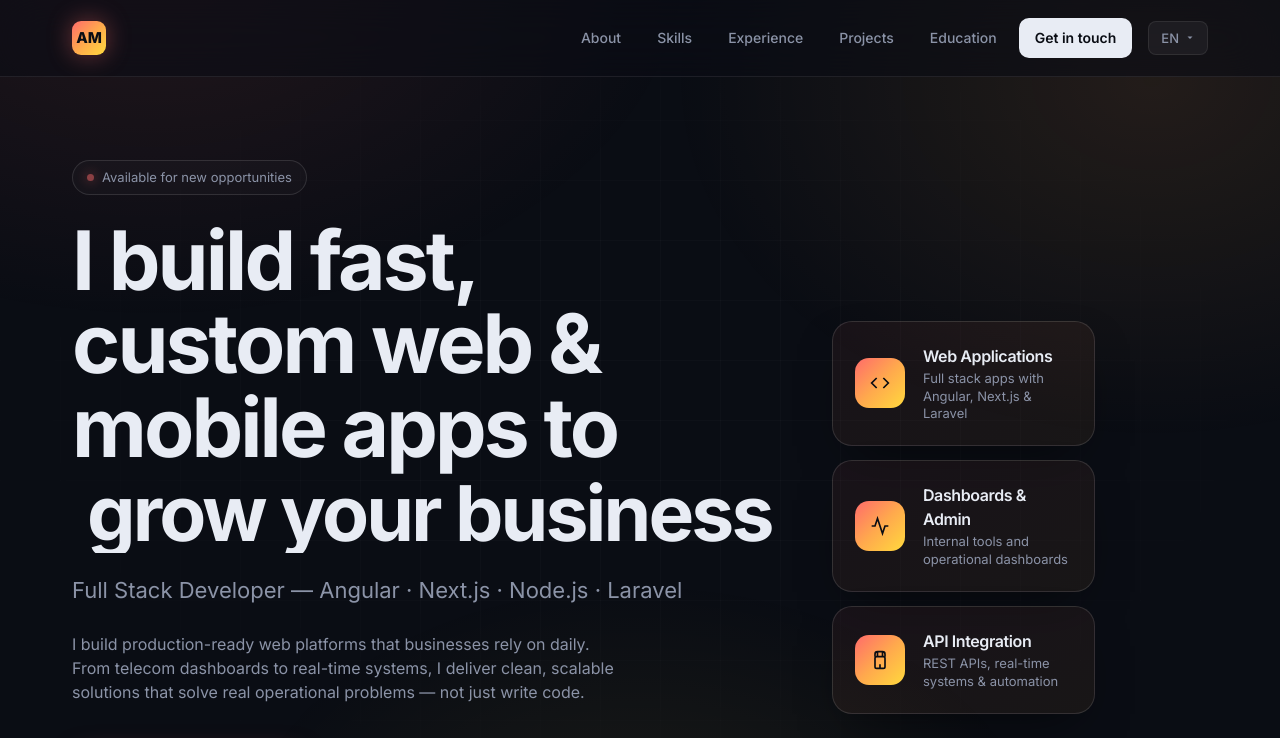
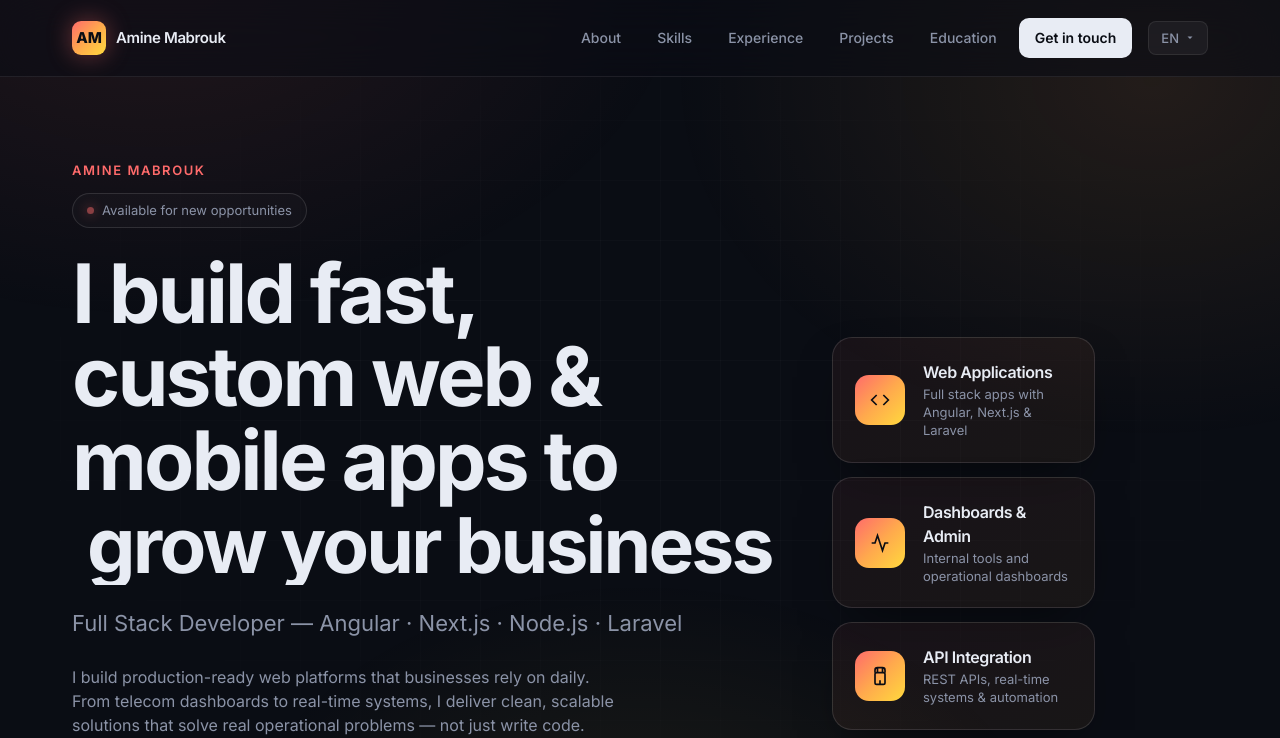
Before and after one commit to AmineMabrouk17/My-Portfolio, a Next.js app: page / in a window 1280 px wide. Shown: the top 738 px of the page. Built offline with nearby package versions, Linux system fonts and the light colour scheme.

Commit message:
feat: enhance SEO with visible name and richer structured data

```diff
--- a/src/app/layout.tsx
+++ b/src/app/layout.tsx
@@ -10,9 +10,9 @@ const inter = Inter({
 });
 
 const siteUrl = "https://my-portfolio-seven-chi-94.vercel.app";
-const title = "Amine Mabrouk — Full Stack Developer";
+const title = "Amine Mabrouk — Full Stack Developer Portfolio";
 const description =
-  "Amine Mabrouk — Full Stack Developer specializing in Angular, Next.js, Node.js and Laravel. Based in Tunis, Tunisia.";
+  "Amine Mabrouk's portfolio — Full Stack Developer specializing in Angular, Next.js, Node.js and Laravel. Based in Tunis, Tunisia.";
 
 export const metadata: Metadata = {
   metadataBase: new URL(siteUrl),
@@ -23,6 +23,7 @@ export const metadata: Metadata = {
   description,
   keywords: [
     "Amine Mabrouk",
+    "Amine Mabrouk Portfolio",
     "Full Stack Developer",
     "Angular Developer",
     "Next.js Developer",
@@ -46,7 +47,7 @@ export const metadata: Metadata = {
   openGraph: {
     type: "website",
     url: siteUrl,
-    siteName: "Amine Mabrouk — Full Stack Developer",
+    siteName: "Amine Mabrouk — Full Stack Developer Portfolio",
     title,
     description,
     locale: "en_US",
--- a/src/app/page.tsx
+++ b/src/app/page.tsx
@@ -6,13 +6,22 @@ import About from "@/components/sections/About";
 import Skills from "@/components/sections/Skills";
 import { Experience, Projects, Education, Languages, Contact } from "@/components/sections/LazySections";
 
-const personJsonLd = {
+const siteUrl = "https://my-portfolio-seven-chi-94.vercel.app";
+
+const jsonLd = {
   "@context": "https://schema.org",
+  "@graph": [
+    {
       "@type": "Person",
+      "@id": `${siteUrl}/#person`,
       name: "Amine Mabrouk",
+      alternateName: "Amine Mabrouk Portfolio",
       jobTitle: "Full Stack Developer",
-  url: "https://my-portfolio-seven-chi-94.vercel.app",
+      description:
+        "Full Stack Developer specializing in Angular, Next.js, Node.js and Laravel.",
+      url: siteUrl,
       email: "mailto:amx72001@gmail.com",
+      telephone: "+21627865121",
       address: {
         "@type": "PostalAddress",
         addressLocality: "Tunis",
@@ -20,6 +29,18 @@ const personJsonLd = {
       },
       sameAs: ["https://github.com/AmineMabrouk17"],
       knowsAbout: ["Angular", "Next.js", "Node.js", "Laravel", "TypeScript"],
+    },
+    {
+      "@type": "WebSite",
+      "@id": `${siteUrl}/#website`,
+      url: siteUrl,
+      name: "Amine Mabrouk — Full Stack Developer Portfolio",
+      description:
+        "Amine Mabrouk's portfolio — Full Stack Developer specializing in Angular, Next.js, Node.js and Laravel.",
+      inLanguage: ["en", "fr", "ar"],
+      publisher: { "@id": `${siteUrl}/#person` },
+    },
+  ],
 };
 
 export default function Home() {
@@ -27,7 +48,7 @@ export default function Home() {
     <>
       <script
         type="application/ld+json"
-        dangerouslySetInnerHTML={{ __html: JSON.stringify(personJsonLd) }}
+        dangerouslySetInnerHTML={{ __html: JSON.stringify(jsonLd) }}
       />
       <Navbar />
       <main id="top">
--- a/src/components/layout/Navbar.tsx
+++ b/src/components/layout/Navbar.tsx
@@ -66,6 +66,9 @@ export default function Navbar() {
           >
             AM
           </div>
+          <span className="hidden sm:inline text-[var(--color-text)] font-semibold text-[15px] tracking-tight">
+            Amine Mabrouk
+          </span>
         </a>
 
         <div
--- a/src/components/sections/Hero.tsx
+++ b/src/components/sections/Hero.tsx
@@ -12,6 +12,10 @@ export default function Hero() {
       <div className="max-w-[1200px] mx-auto px-8">
         <div className="grid grid-cols-[1.3fr_0.7fr] gap-15 items-center max-lg:grid-cols-1 max-lg:gap-12">
           <ScrollReveal>
+            <p className="text-[13px] font-semibold tracking-[0.12em] uppercase text-[var(--color-accent)] mb-3">
+              Amine Mabrouk
+            </p>
+
             <div className="inline-flex items-center gap-2 px-3.5 py-1.5 border border-[var(--color-border-2)] rounded-full text-[13px] text-[var(--color-muted)] bg-white/[0.02] mb-6">
               <span
                 className="w-[7px] h-[7px] rounded-full bg-[var(--color-accent)]"
```
Lines whose indentation alone changed are shown as unchanged.
